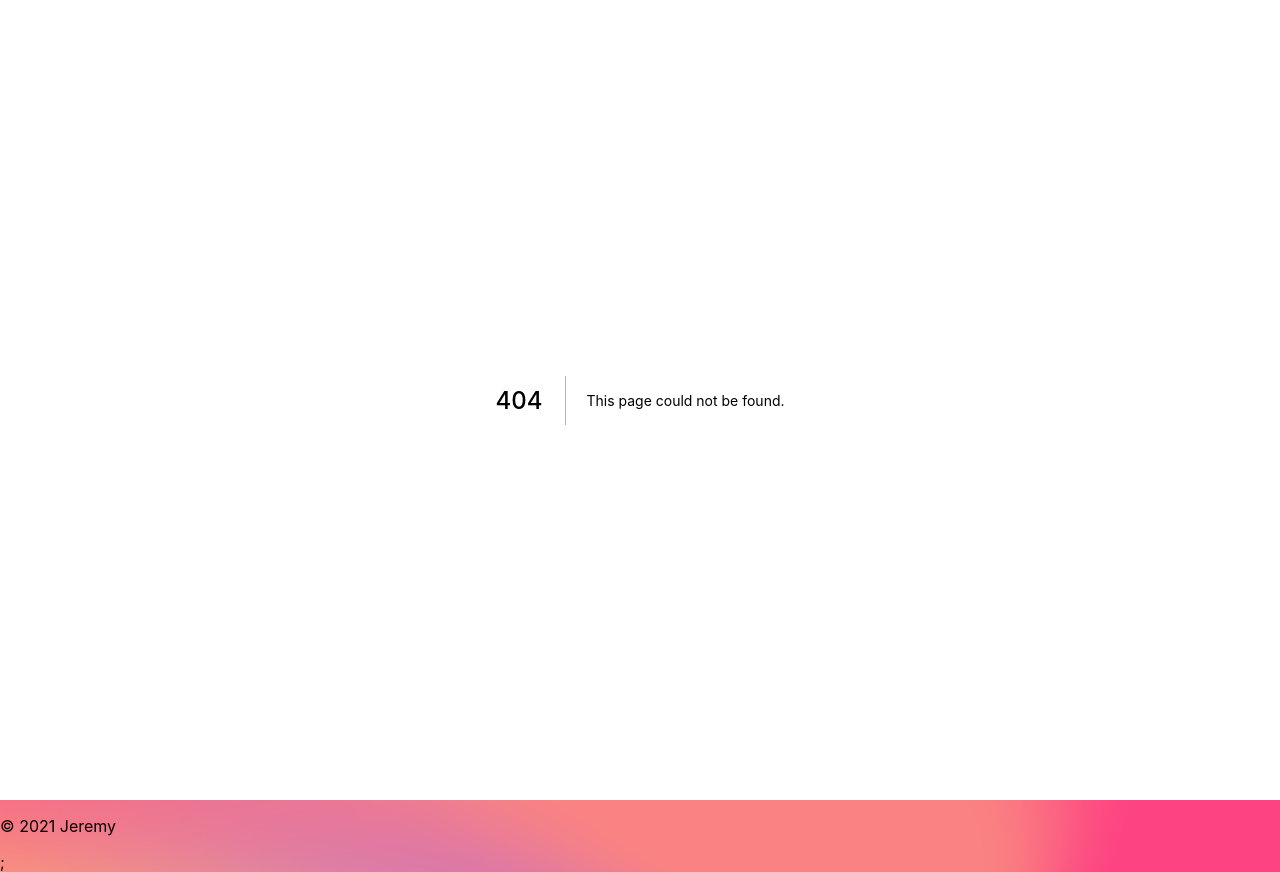
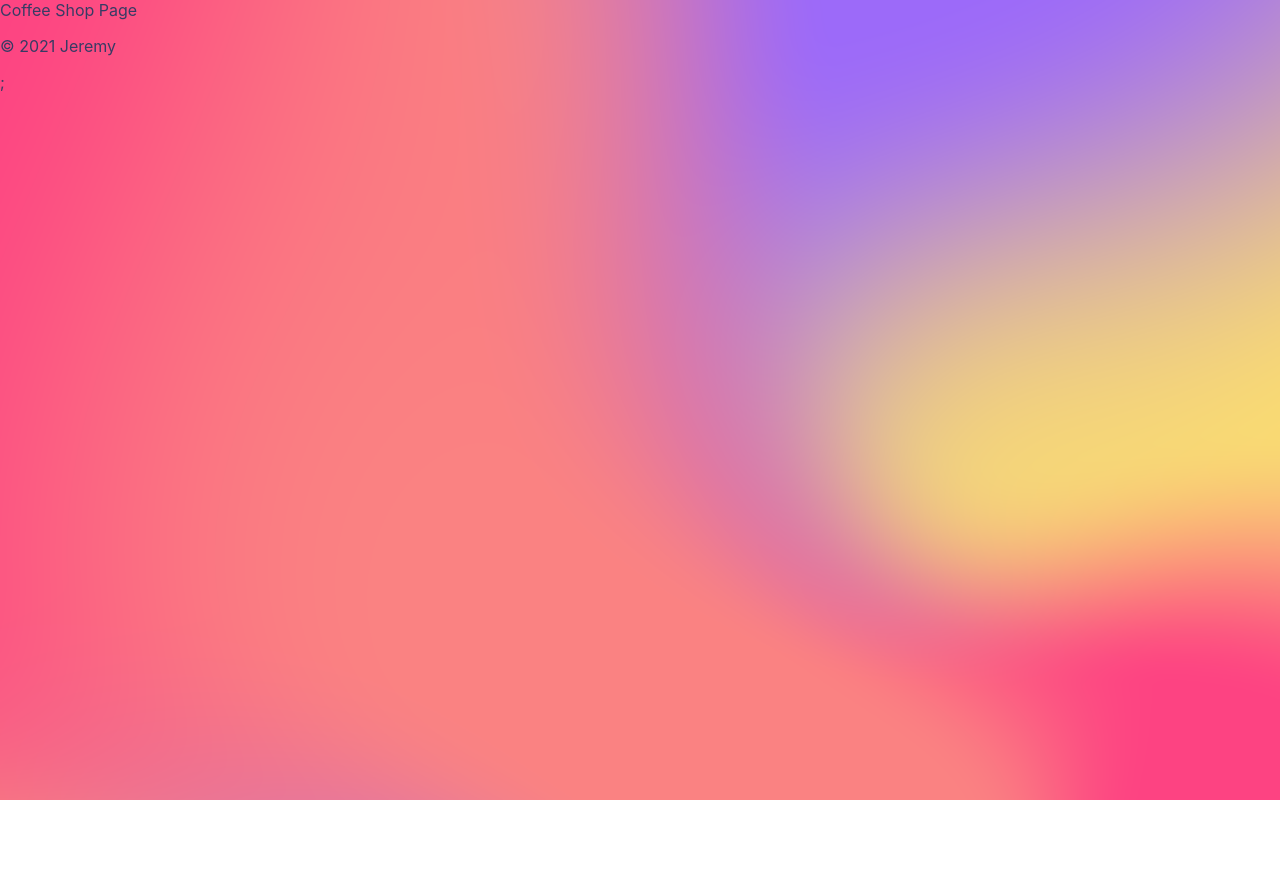
Before and after one commit to jeremysb1/coffeeapp, a Next.js app: page /coffee-shop in a window 1280 px wide. Before the commit this address had no page. After the commit the page ends 800 px from the top, so only its background shows below. Built offline with nearby package versions, Linux system fonts and the light colour scheme.

Commit message:
changed coffee store to coffee shop page

```diff
--- /dev/null
+++ b/pages/coffee-shop.js
@@ -0,0 +1,5 @@
+const CoffeeStore = () => {
+  return <div>Coffee Shop Page</div>
+};
+
+export default CoffeeStore;
```
